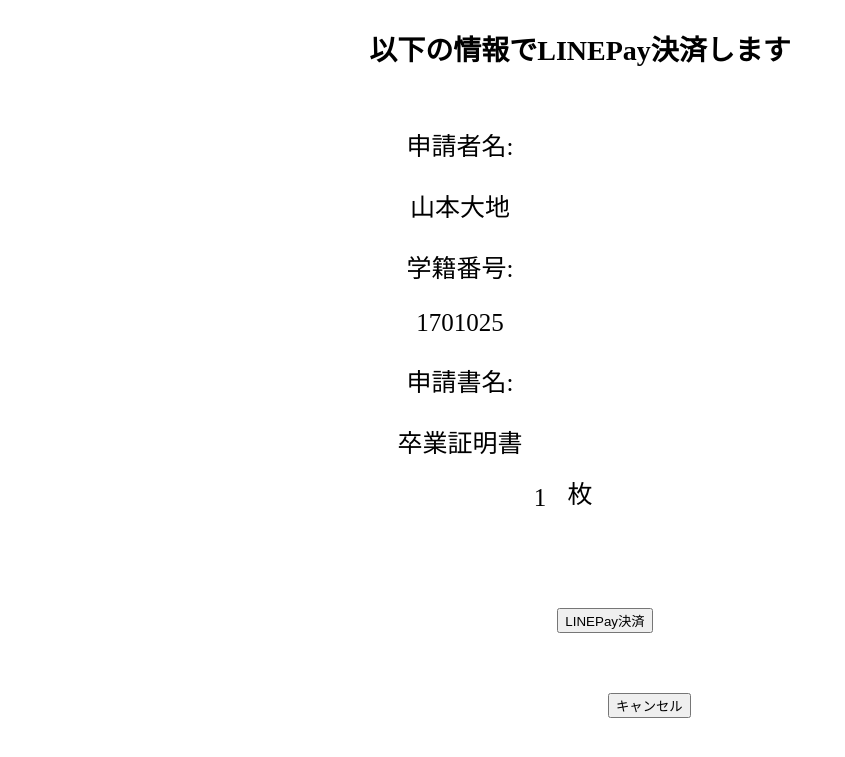
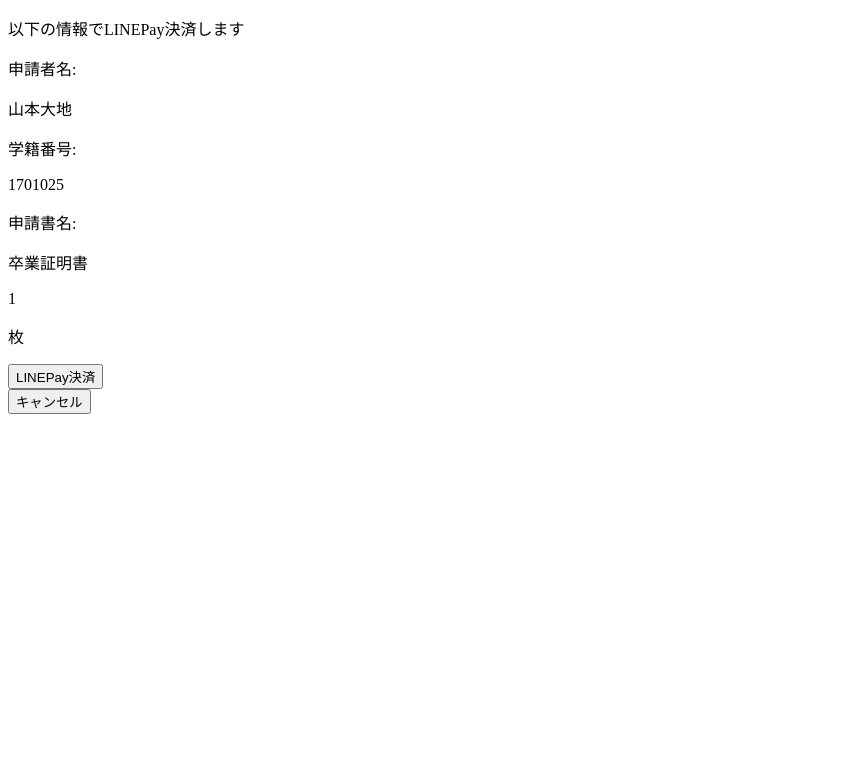
Before and after one commit to Ryuana/project_armageddon, a Django app: page /register/confirm?student_id=1&form_list=1&quantity=1 in a window 1280 px wide. Shown: the top 757 px of the page, without its empty margins (0-845 px from the left). Run offline with Django 3.2, Linux system fonts and the light colour scheme.

Commit message:
Disable reigster\confirm.css

```diff
--- a/armageddon_system/static/armageddon_system/css/register/confirm.css
+++ b/armageddon_system/static/armageddon_system/css/register/confirm.css
@@ -1,53 +1,53 @@
-#comment {
-    text-align: center;
-    font-size: 28px;
-    font-weight: bold;
-    text-align: center;
-    position: relative;
-    right: 60px;
-}
+/*#comment {*/
+/*    text-align: center;*/
+/*    font-size: 28px;*/
+/*    font-weight: bold;*/
+/*    text-align: center;*/
+/*    position: relative;*/
+/*    right: 60px;*/
+/*}*/
 
-#items {
-    font-size: 25px;
-    font-weight: 400;
-    text-align: center;
-    position: relative;
-    right: 180px;
-    top: 30px;
-}
+/*#items {*/
+/*    font-size: 25px;*/
+/*    font-weight: 400;*/
+/*    text-align: center;*/
+/*    position: relative;*/
+/*    right: 180px;*/
+/*    top: 30px;*/
+/*}*/
 
-#complate_btn {
-    text-align: center;
-    position: relative;
-    right: 35px;
-    top: 40px;
-}
+/*#complate_btn {*/
+/*    text-align: center;*/
+/*    position: relative;*/
+/*    right: 35px;*/
+/*    top: 40px;*/
+/*}*/
 
-#cancel_btn {
-    text-align: center;
-    position: relative;
-    top: 100px;
-    left: 600px;
-}
+/*#cancel_btn {*/
+/*    text-align: center;*/
+/*    position: relative;*/
+/*    top: 100px;*/
+/*    left: 600px;*/
+/*}*/
 
-.value {
-    position: relative;
-    left: 80px;
-}
+/*.value {*/
+/*    position: relative;*/
+/*    left: 80px;*/
+/*}*/
 
-.count {
-    position: relative;
-    left: 120px;
-    bottom: 63px;
-}
+/*.count {*/
+/*    position: relative;*/
+/*    left: 120px;*/
+/*    bottom: 63px;*/
+/*}*/
 
-.name {
+/*.name {*/
 
-}
+/*}*/
 
-.school_num {
+/*.school_num {*/
 
-}
+/*}*/
 
-.app_form {
-}
+/*.app_form {*/
+/*}*/
```
